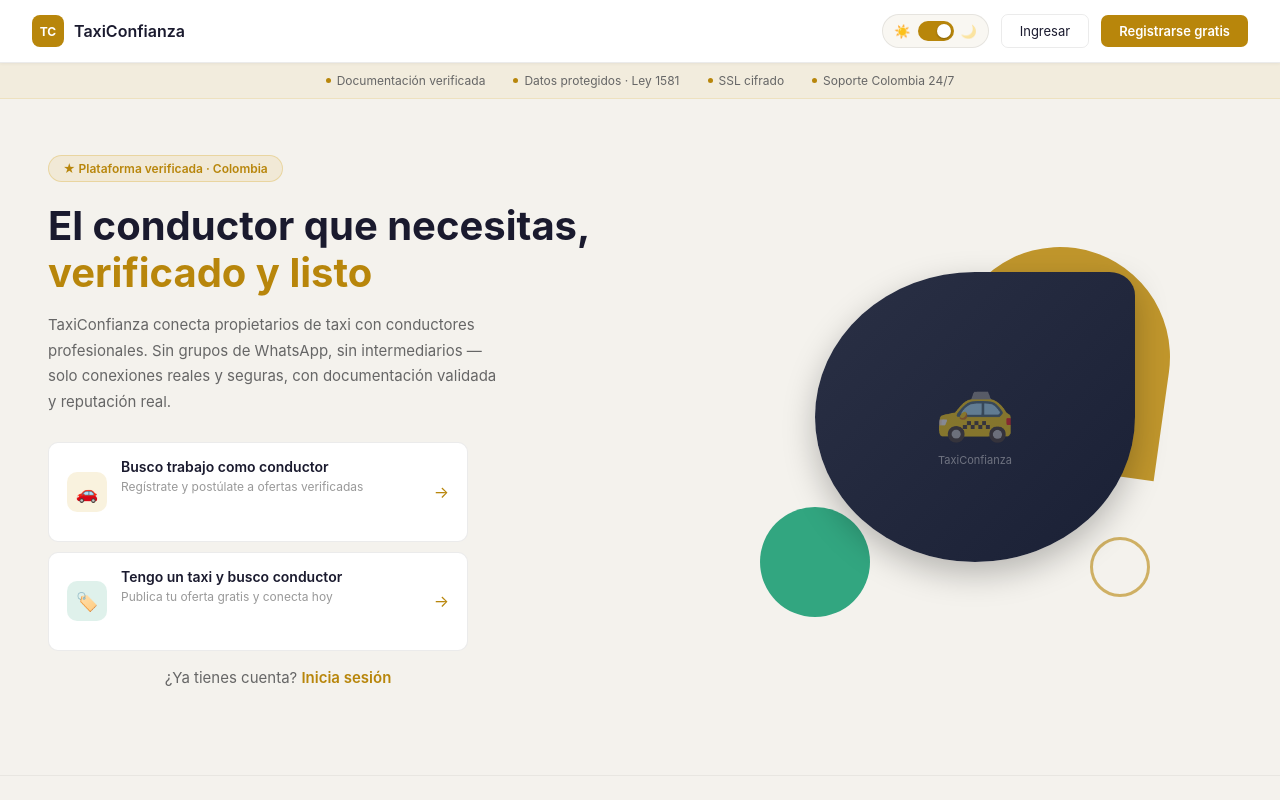
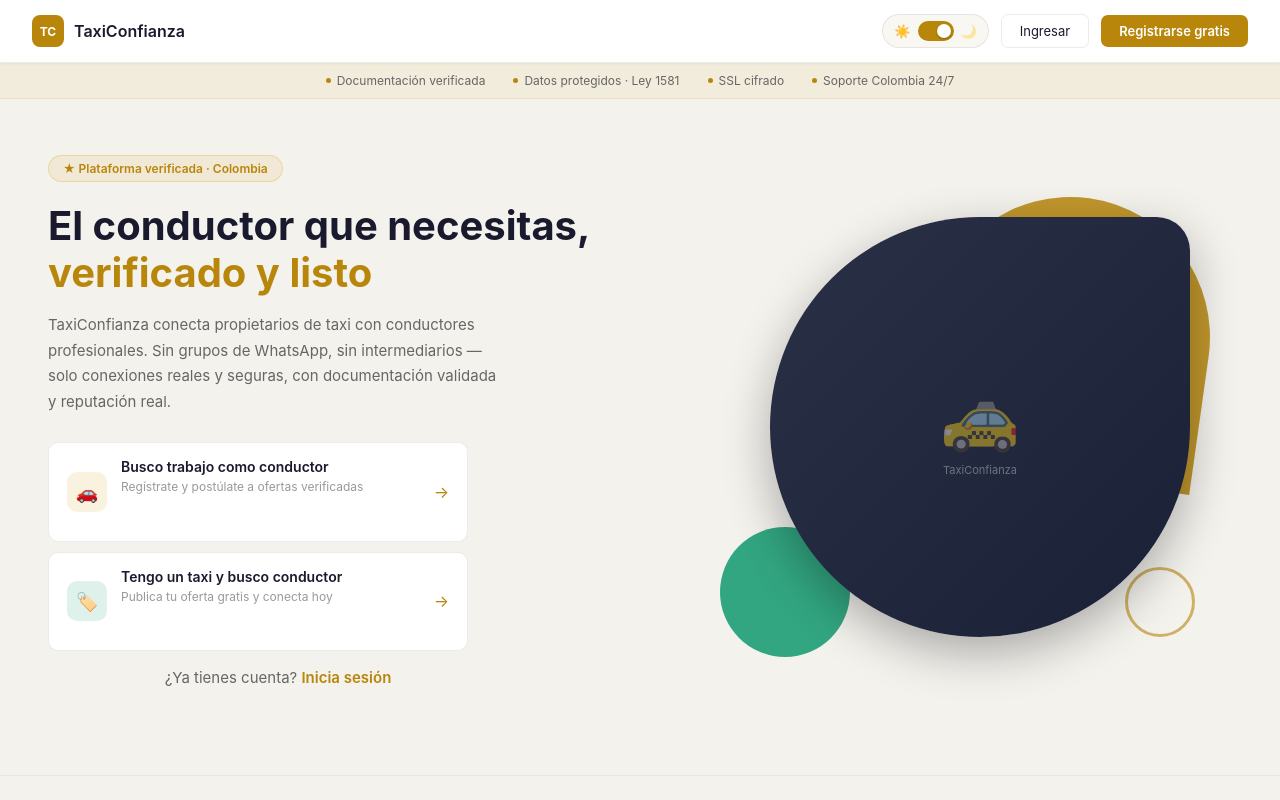
Before and after one commit to dmartin1030-boop/taxiconfianza-app, a website: page index.html in a window 1280 px wide. Shown: the top 800 px of the page. Drawn offline with Linux system fonts and the light colour scheme; files whose address does not match are found by name.

Commit message:
Foto hero más grande con rotación

```diff
--- a/css/styles.css
+++ b/css/styles.css
@@ -424,8 +424,8 @@ body.light-mode .tc-toggle-knob {
 /* ---- Hero right: foto estilo Workana (forma orgánica) ---- */
 .tc-hero-right {
   position: relative;
-  padding: 40px 48px;
-  min-height: 420px;
+  padding: 20px 32px;
+  min-height: 500px;
   display: flex;
   align-items: center;
   justify-content: center;
@@ -434,16 +434,16 @@ body.light-mode .tc-toggle-knob {
 .tc-organic-graphic {
   position: relative;
   width: 100%;
-  max-width: 420px;
-  height: 380px;
+  max-width: 500px;
+  height: 480px;
 }
 
 .tc-blob-bg {
   position: absolute;
   top: 0;
   right: 0;
-  width: 220px;
-  height: 220px;
+  width: 280px;
+  height: 280px;
   border-radius: 50% 50% 0 50%;
   background: var(--gold);
   opacity: 0.85;
@@ -452,10 +452,10 @@ body.light-mode .tc-toggle-knob {
 
 .tc-accent-circle {
   position: absolute;
-  bottom: 10px;
+  bottom: 20px;
   left: 10px;
-  width: 110px;
-  height: 110px;
+  width: 130px;
+  height: 130px;
   border-radius: 50%;
   background: var(--green);
   opacity: 0.9;
@@ -463,10 +463,10 @@ body.light-mode .tc-toggle-knob {
 
 .tc-accent-ring {
   position: absolute;
-  bottom: 30px;
-  right: 20px;
-  width: 60px;
-  height: 60px;
+  bottom: 40px;
+  right: 15px;
+  width: 70px;
+  height: 70px;
   border-radius: 50%;
   border: 3px solid var(--gold);
   opacity: 0.6;
@@ -474,13 +474,13 @@ body.light-mode .tc-toggle-knob {
 
 .tc-photo-mask {
   position: absolute;
-  top: 25px;
-  right: 35px;
-  width: 320px;
-  height: 290px;
+  top: 20px;
+  right: 20px;
+  width: 420px;
+  height: 420px;
   border-radius: 50% 8% 50% 50%;
   overflow: hidden;
-  box-shadow: 0 12px 32px rgba(0, 0, 0, 0.25);
+  box-shadow: 0 16px 48px rgba(0, 0, 0, 0.3);
   background: linear-gradient(135deg, #2a3045, #1a2035);
 }
 
@@ -488,7 +488,7 @@ body.light-mode .tc-toggle-knob {
   width: 100%;
   height: 100%;
   object-fit: cover;
-  object-position: center 20%;
+  object-position: center top;
 }
 
 .tc-photo-placeholder {
```
